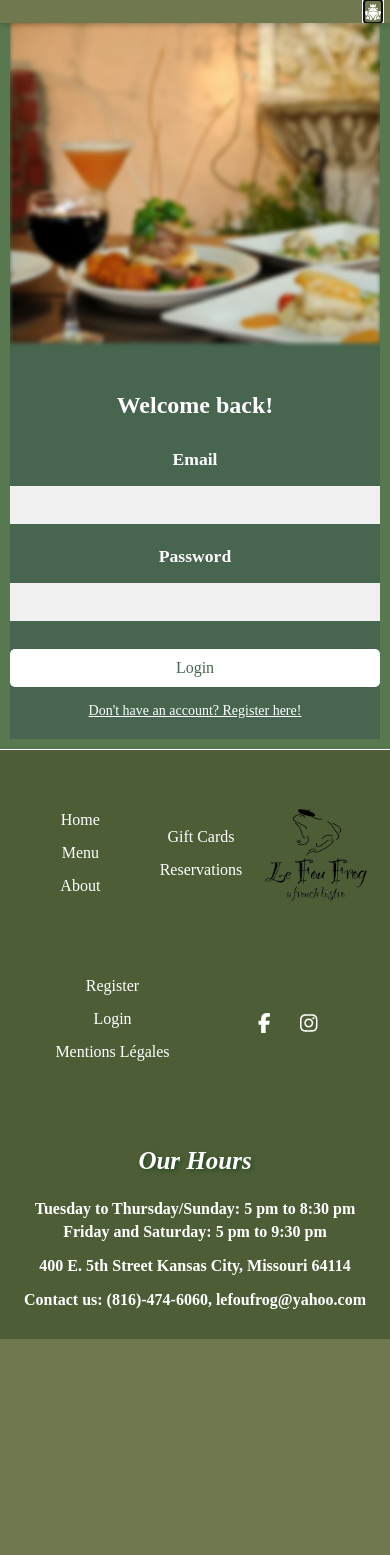
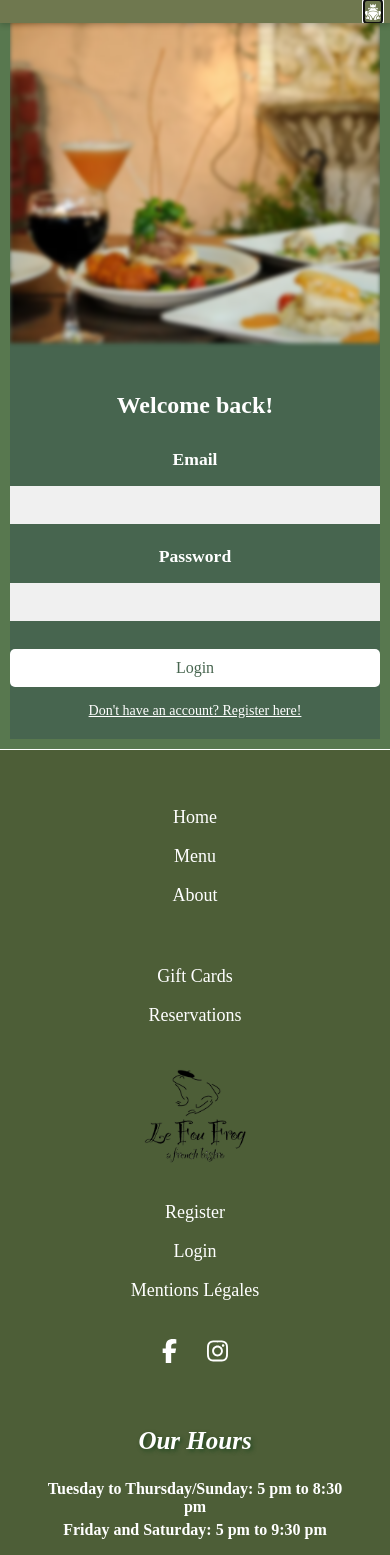
Before and after one commit to ryorafael/restaurantapp, a React (Create React App) app in the folder frontend/: page /login in a window 390 px wide. Shown: the top 1555 px of the page. Before the commit the page ends 1339 px from the top, so only its background shows below. Built offline with nearby package versions, Linux system fonts and the light colour scheme; no server answers.

Commit message:
fixing css issues

```diff
--- a/frontend/src/components/Reservation.js
+++ b/frontend/src/components/Reservation.js
@@ -227,7 +227,9 @@ const Reservation = () => {
           </p>
         )}
         <form onSubmit={handleSubmit}>
-          <p>All fields marked * are necessary to complete your reservation.</p>
+          <p className="allfields">
+            All fields marked * are necessary to complete your reservation.
+          </p>
           <div className="form-left">
             <label for="fullName">Full Name*</label>
             <input
--- a/frontend/src/styles/Footer.css
+++ b/frontend/src/styles/Footer.css
@@ -100,37 +100,31 @@
   margin-bottom: 10px;
 }
 
-/* Mobile Styling */
 @media (max-width: 768px) {
-  .footer {
-    flex-wrap: wrap;
-    padding: 20px;
+  .footer-section ul {
+    display: grid;
+    grid-template-columns: 1fr;
+    gap: 6px;
+    justify-items: center;
+  }
+  .footer-section ul li {
+    margin: 0;
+  }
+
+  .footer-section ul li a {
+    display: inline-block;
+    padding: 6px 0;
   }
 
   .footer-section {
-    flex: 1;
-    margin: 10px;
-    text-align: center;
+    flex: 0 0 auto;
+    width: 100%;
+    max-width: 420px;
+    margin: 0;
   }
 
-  .footer-socials {
-    flex: 1;
-    margin-top: 10px;
-  }
-
-  .footer-info {
-    margin-top: 20px;
-  }
-
-  .footer-section li {
-    font-size: 16px; /* Decrease font size for mobile */
-  }
-
-  .footer-section ul li a {
-    font-size: 16px; /* Decrease link font size */
-  }
-
-  .footer-socials a {
-    font-size: 20px; /* Reduce icon size */
+  .footer {
+    justify-content: center;
+    gap: 16px;
   }
 }
--- a/frontend/src/styles/Navbar.module.css
+++ b/frontend/src/styles/Navbar.module.css
@@ -26,9 +26,7 @@
 }
 
 /* Navigation Links */
-.navLink,
-.registerButton .registerButton:link,
-.registerButton:visited {
+.navLink {
   background-color: #6f784f;
   font-family: "Playfair Display", serif;
   color: #fff;
@@ -43,6 +41,30 @@
   cursor: pointer;
   transition: background-color 0.3s;
   margin: 0;
+}
+
+/* Register / Logout Button */
+.registerButton {
+  background-color: #4f7869;
+  color: #fff;
+  font-family: "Playfair Display", serif;
+  font-weight: 800;
+  font-size: 1.2rem;
+  padding: 10px 20px;
+  border: none;
+  border-radius: 10px;
+  text-decoration: none;
+  display: inline-flex;
+  align-items: center;
+  justify-content: center;
+  cursor: pointer;
+  transition: background-color 0.3s;
+  margin: 0;
+}
+
+.registerButton:hover {
+  background-color: #414833;
+  text-decoration: underline;
 }
 
 .dropbtn {
@@ -114,6 +136,7 @@
   background-color: #4f7869;
   border: none;
   border-radius: 10px;
+  margin: 0;
 }
 
 /* Mobile Modal */
--- a/frontend/src/styles/Reservation.css
+++ b/frontend/src/styles/Reservation.css
@@ -6,20 +6,21 @@
   padding: 40px;
   background-color: #4f7869;
   position: relative;
-  min-height: 100vh; /* Full screen height */
+  min-height: 100vh;
 }
 
 /* Reservation form styling */
 .reservation-form {
-  position: relative; /* Allows the form to appear in front of the image */
-  z-index: 2; /* Ensures form is in front */
-  width: 50%; /* Constrain width for centering */
-  background-color: #ffffff; /* Transparent background */
+  position: relative;
+  z-index: 2;
+  width: 90%;
+  max-width: 700px;
+  background-color: #ffffff;
   padding: 40px;
   border-radius: 10px;
   box-shadow: 0 4px 15px rgba(0, 0, 0, 0.1);
+  margin: 0 auto; /* ensure centered */
 }
-
 /* Title styling */
 .reservation-form h2 {
   font-family: "Playfair Display", serif;
@@ -28,15 +29,20 @@
   color: #4f7869;
 }
 
-/* Form layout styling */
+@media (max-width: 992px) {
+  .form-left,
+  .form-right {
+    width: 100%; /* stack columns on medium screens */
+  }
+}
+
 .reservation-form form {
   display: flex;
-  flex-wrap: wrap; /* Allow elements to wrap */
+  flex-wrap: wrap;
   justify-content: space-between;
   gap: 20px;
 }
 
-/* Left and right columns */
 .form-left,
 .form-right {
   display: flex;
@@ -51,7 +57,10 @@ label {
   color: #4f7869;
   font-family: "Playfair Display", serif;
 }
-
+.allfields {
+  font-size: 15px;
+  color: #4f7869;
+}
 .suggestion {
   font-size: 13px;
   color: #566c64;
```
